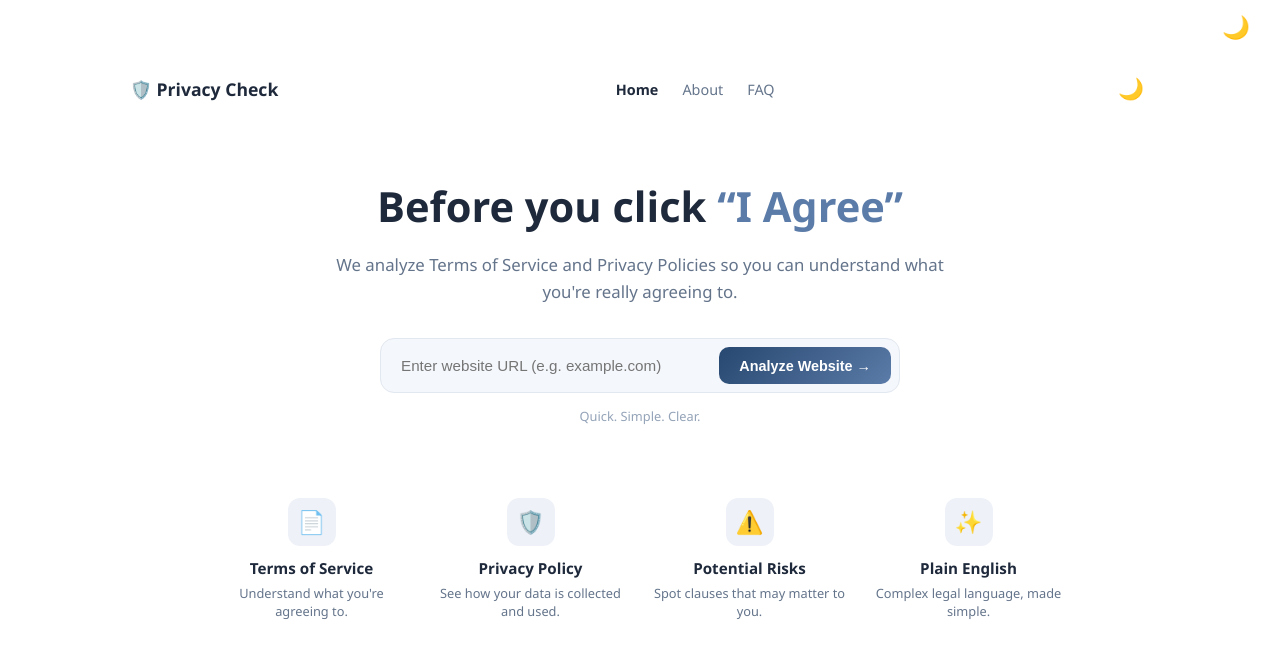
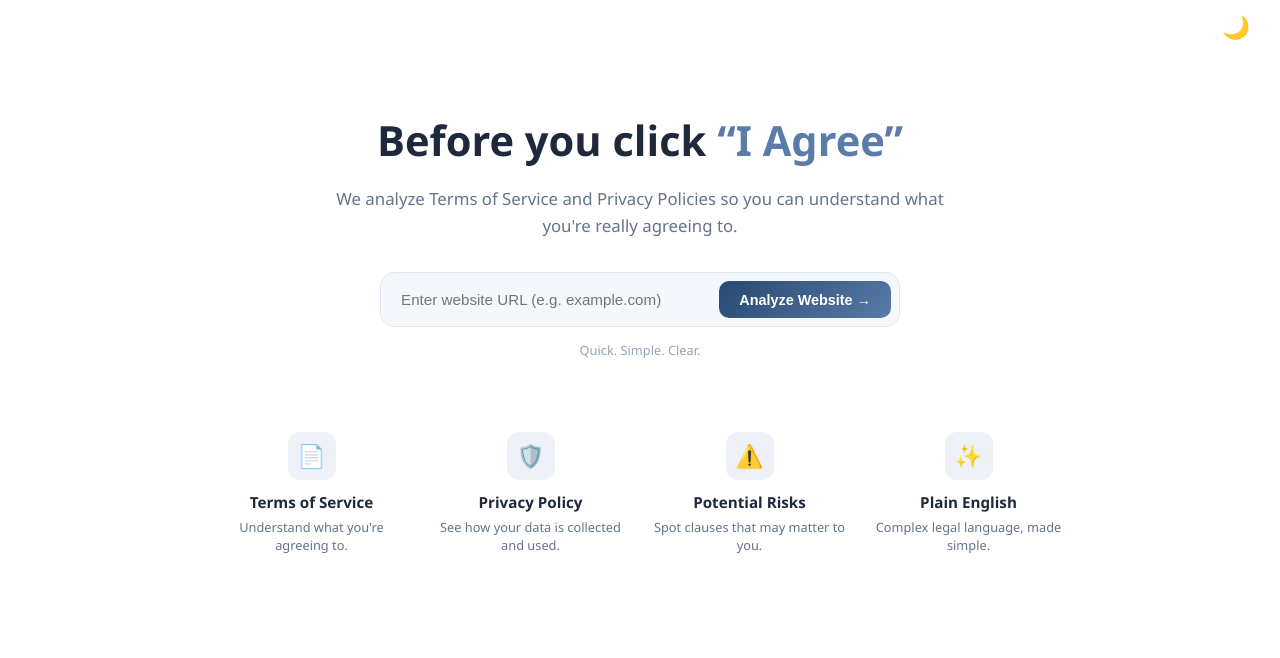
Before and after one commit to ShahadAlrashoud/privacy-check-Graduation-Project, a Next.js app: page / in a window 1280 px wide. Shown: the top 658 px of the page. Built offline with nearby package versions, Linux system fonts and the light colour scheme.

Commit message:
modified:   src/app/page.tsx

```diff
--- a/src/app/page.tsx
+++ b/src/app/page.tsx
@@ -41,32 +41,6 @@ export default function HomePage() {
             }}
         >
             {/* Nav */}
-            <nav
-                style={{
-                    display: "flex",
-                    alignItems: "center",
-                    justifyContent: "space-between",
-                    padding: "20px 40px",
-                    maxWidth: 1100,
-                    margin: "0 auto"
-                }}
-            >
-                <div style={{ display: "flex", alignItems: "center", gap: 8, fontWeight: 700, fontSize: "1.1rem" }}>
-                    🛡️ Privacy Check
-                </div>
-                <div style={{ display: "flex", gap: 24, fontSize: "0.9rem" }}>
-                    <Link href="/" style={{ color: "inherit", textDecoration: "none", fontWeight: 600 }}>Home</Link>
-                    <Link href="/about" style={{ color: isDark ? "#94a3b8" : "#64748b", textDecoration: "none" }}>About</Link>
-                    <Link href="/contact" style={{ color: isDark ? "#94a3b8" : "#64748b", textDecoration: "none" }}>FAQ</Link>
-                </div>
-                <button
-                    onClick={toggleTheme}
-                    style={{ border: "none", background: "transparent", fontSize: "1.3rem", cursor: "pointer" }}
-                    aria-label="Toggle theme"
-                >
-                    {isDark ? "☀️" : "🌙"}
-                </button>
-            </nav>
 
             {/* Hero */}
             <div style={{ maxWidth: 700, margin: "0 auto", textAlign: "center", padding: "60px 24px 40px" }}>
```
